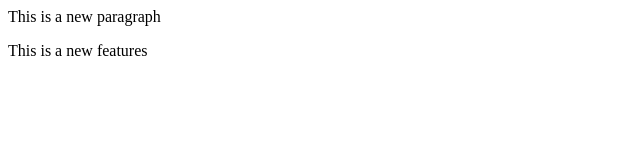
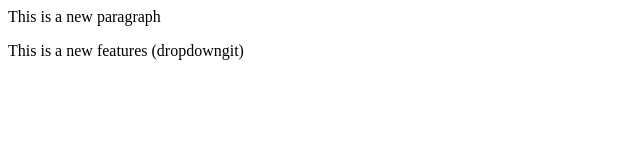
Before and after one commit to onkarkumar89/LocalRepo, a plain HTML site: page index.html in a window 1280 px wide. Shown: the whole page, without its empty margins (0-640 px from the left). Drawn offline with Linux system fonts and the light colour scheme.

```diff
--- a/index.html
+++ b/index.html
@@ -1,2 +1,2 @@
 <p> This is a new paragraph </p>
-<p> This is a new features </p>
+<p> This is a new features (dropdowngit)</p>
```
